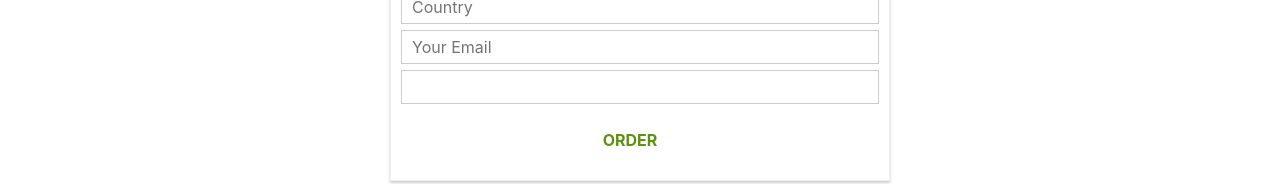
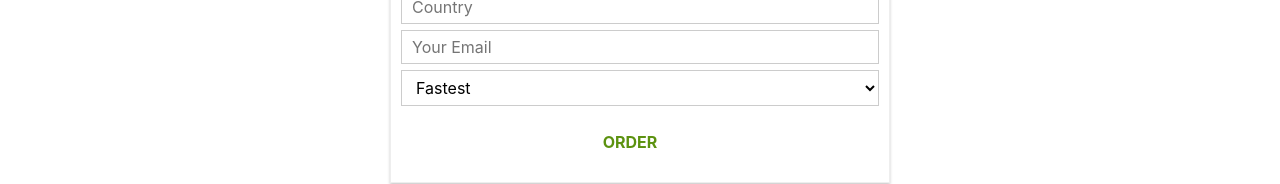
Before and after one commit to piotrdopierala/react-burger, a React (Create React App) app: page /checkout in a window 1280 px wide. Both pictures are taken after a click on the button "CONTINUE". Shown: the part 716-900 px from the top of the page. Built offline with nearby package versions, Linux system fonts and the light colour scheme.

Commit message:
form inputs generic two-way binding when changing vvalues

```diff
--- a/src/components/UI/Input/Input.js
+++ b/src/components/UI/Input/Input.js
@@ -9,19 +9,38 @@ const input = (props) => {
             inputElement = <input
                 className={classes.InputElement}
                 {...props.elementConfig}
-                value={props.value} />;
+                value={props.value}
+                onChange={props.changed}/>;
             break;
         case ('textarea'):
             inputElement = <textarea
                 className={classes.InputElement}
                 {...props.elementConfig}
-                value={props.value} />;
+                value={props.value}
+                onChange={props.changed}/>;
+            break;
+        case ('select'):
+            inputElement = (<select
+                className={classes.InputElement}
+                value={props.value}
+                onChange={props.changed}>
+                {props.elementConfig.options.map(option => (
+                    <option
+                        key={option.value}
+                        value={option.value}>
+                        {option.displayValue}
+                    </option>
+                )
+                )}
+            </select>
+            );
             break;
         default:
             inputElement = <input
                 className={classes.InputElement}
                 {...props.elementConfig}
-                value={props.value} />;
+                value={props.value}
+                onChange={props.changed}/>;
     }
 
     return (
--- a/src/containers/Checkout/ContactData/ContactData.js
+++ b/src/containers/Checkout/ContactData/ContactData.js
@@ -80,6 +80,18 @@ class contactData extends Component {
             })
     }
 
+    inputChangedHandler = (event, inputIdentifier)=>{
+        const updatedOrderForm = {
+            ...this.state.orderForm
+        };
+        const updatedFromElement = {
+            ...updatedOrderForm[inputIdentifier]
+        }
+        updatedFromElement.value = event.target.value;
+        updatedOrderForm[inputIdentifier] = updatedFromElement;
+        this.setState({orderForm: updatedOrderForm});
+    }
+
     render() {
         const formElementsArray=[];
         for(let key in this.state.orderForm){
@@ -88,7 +100,6 @@ class contactData extends Component {
                 config: this.state.orderForm[key]
             });
         }
-        console.log(formElementsArray);
         let form = (
             <form>
 
@@ -98,7 +109,8 @@ class contactData extends Component {
                             key={formElement.id}
                             elementType={formElement.config.elementType}
                             elementConfig={formElement.config.elementConfig}
-                            value={formElement.config.value}/>
+                            value={formElement.config.value}
+                            changed={(event) => this.inputChangedHandler(event,formElement.id)}/>
                     );
                 })}
                 <Button btnType="Success" clicked={this.orderHandler}>ORDER</Button>
```
